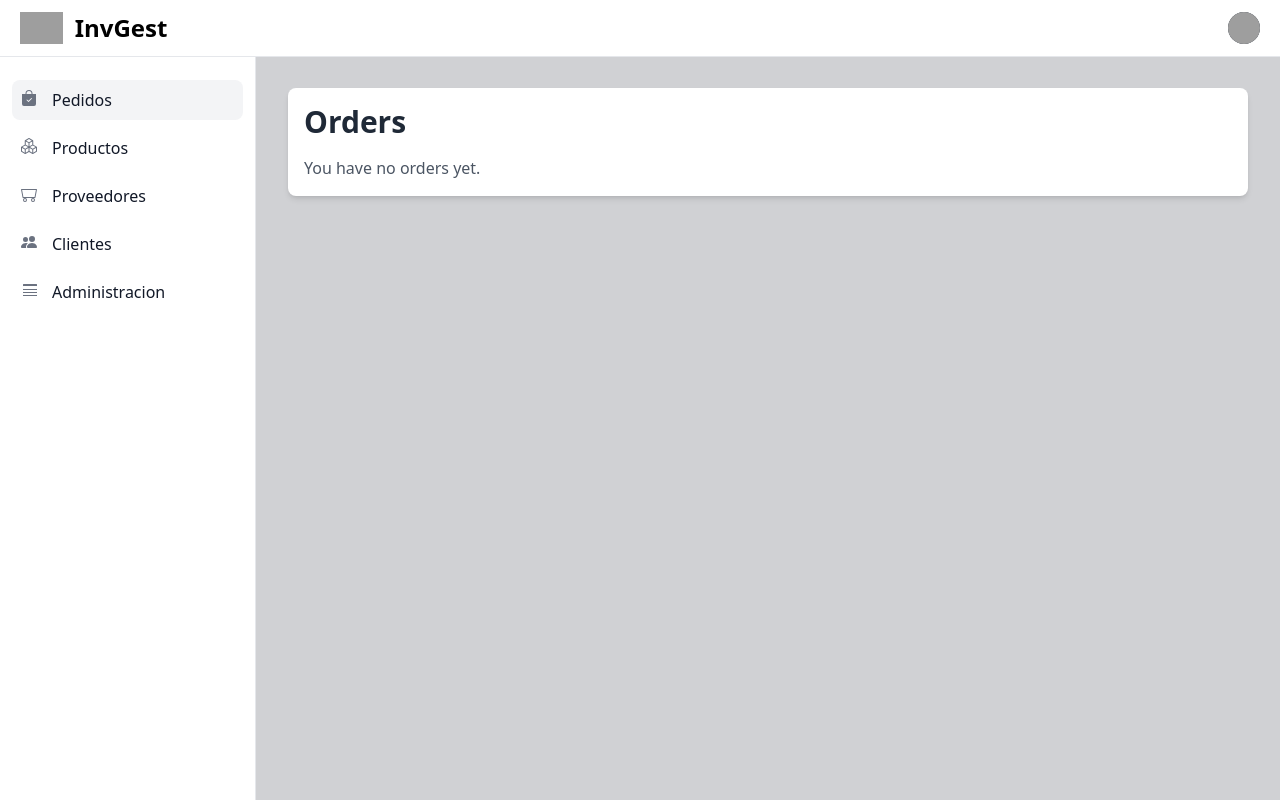
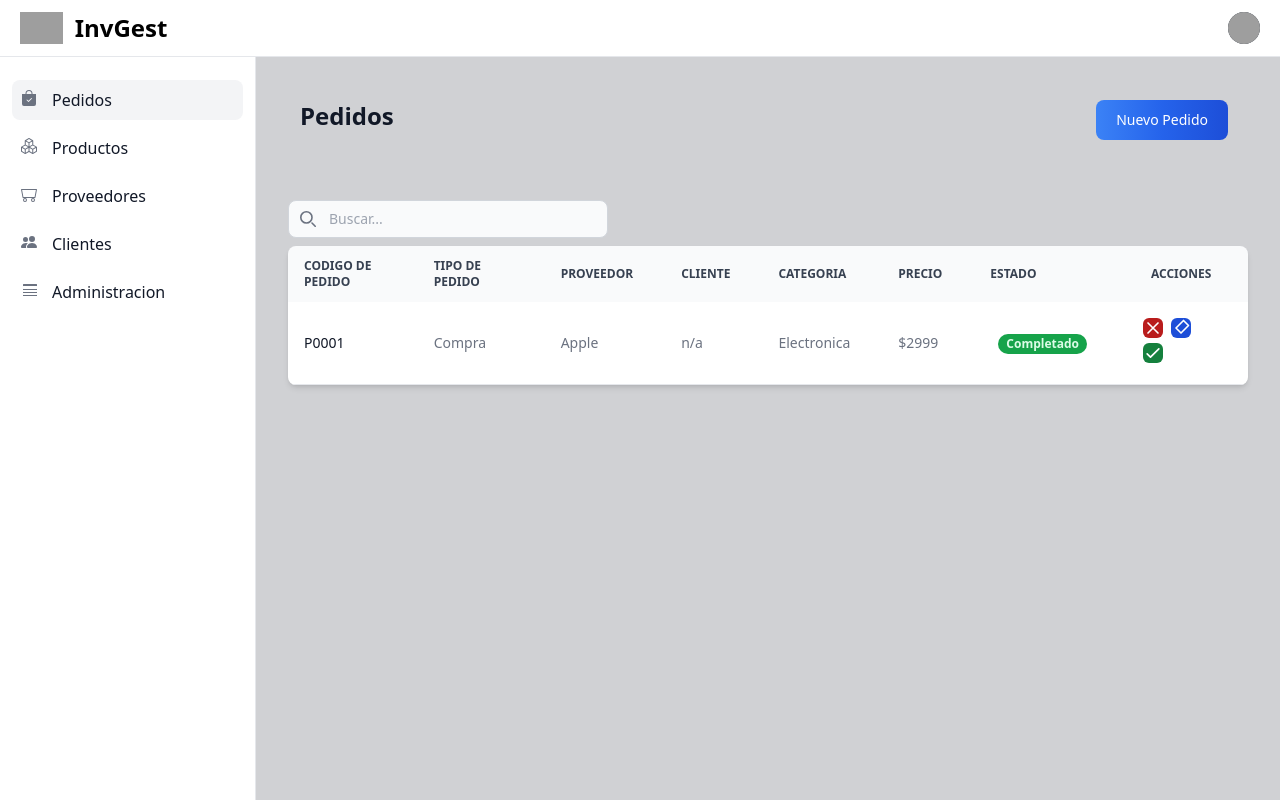
Before and after one commit to nelsinho10/inventory-management-system, a React (Vite) app: page /pedidos in a window 1280 px wide. Built offline with nearby package versions, Linux system fonts and the light colour scheme; grey boxes are pictures that could not be loaded.

Commit message:
feat: Improve OrdersPage layout and add search functionality

```diff
--- a/src/orders/pages/OrdersPage.jsx
+++ b/src/orders/pages/OrdersPage.jsx
@@ -1,12 +1,168 @@
+import { NavLink } from 'react-router-dom'
+
 export const OrdersPage = () => {
   return (
-    <div className="p-4 bg-white rounded-lg shadow-md dark:bg-gray-800">
-      <h1 className="text-3xl font-semibold text-gray-800 dark:text-white">
-        Orders
-      </h1>
-      <p className="mt-4 text-gray-600 dark:text-gray-400">
-        You have no orders yet.
-      </p>
+    <div className="container">
+      <div className="flex justify-between p-3 max-w-full dark:bg-gray-700 dark:border-gray-700 rounded-lg">
+        <h1 className="text-2xl font-bold text-gray-900 dark:text-white">
+          Pedidos
+        </h1>
+        <NavLink
+          to={'/pedidos/nuevo'}
+          type="button"
+          className="text-white bg-gradient-to-r from-blue-500 via-blue-600 to-blue-700 hover:bg-gradient-to-br focus:ring-4 focus:outline-none focus:ring-blue-300 dark:focus:ring-blue-800 font-medium rounded-lg text-sm px-5 py-2.5 text-center me-2 mb-2"
+        >
+          Nuevo Pedido
+        </NavLink>
+      </div>
+
+      <div className="mt-10">
+        <label htmlFor="table-search" className="sr-only">
+          Search
+        </label>
+        <div className="relative">
+          <div className="absolute inset-y-0 rtl:inset-r-0 start-0 flex items-center ps-3 pointer-events-none">
+            <svg
+              className="w-4 h-4 text-gray-500 dark:text-gray-400"
+              aria-hidden="true"
+              xmlns="http://www.w3.org/2000/svg"
+              fill="none"
+              viewBox="0 0 20 20"
+            >
+              <path
+                stroke="currentColor"
+                strokeLinecap="round"
+                strokeLinejoin="round"
+                strokeWidth="2"
+                d="m19 19-4-4m0-7A7 7 0 1 1 1 8a7 7 0 0 1 14 0Z"
+              />
+            </svg>
+          </div>
+          <input
+            type="text"
+            id="table-search"
+            className="block py-2 ps-10 text-sm text-gray-900 border border-gray-300 rounded-lg w-80 bg-gray-50 focus:ring-blue-500 focus:border-blue-500 dark:bg-gray-700 dark:border-gray-600 dark:placeholder-gray-400 dark:text-white dark:focus:ring-blue-500 dark:focus:border-blue-500"
+            placeholder="Buscar..."
+          />
+        </div>
+      </div>
+      <div className="relative overflow-x-auto shadow-md sm:rounded-lg mt-2 rounded-lg">
+        <table className="w-full text-sm text-left rtl:text-right text-gray-500 dark:text-gray-400">
+          <thead className="text-xs text-gray-700 uppercase bg-gray-50 dark:bg-gray-700 dark:text-gray-400">
+            <tr>
+              <th scope="col" className="px-4 py-3">
+                Codigo de Pedido
+              </th>
+              <th scope="col" className="px-6 py-3">
+                Tipo de Pedido
+              </th>
+              <th scope="col" className="px-6 py-3">
+                Proveedor
+              </th>
+              <th scope="col" className="px-6 py-3">
+                Cliente
+              </th>
+              <th scope="col" className="px-6 py-3">
+                Categoria
+              </th>
+              <th scope="col" className="px-6 py-3">
+                Precio
+              </th>
+              <th scope="col" className="px-6 py-3">
+                Estado
+              </th>
+              <th scope="col" className="px-8 py-3">
+                Acciones
+              </th>
+            </tr>
+          </thead>
+          <tbody>
+            <tr className="bg-white border-b dark:bg-gray-800 dark:border-gray-700 hover:bg-gray-50 dark:hover:bg-gray-600">
+              <th
+                scope="row"
+                className="px-4 py-4 font-medium text-gray-900 whitespace-nowrap dark:text-white"
+              >
+                P0001
+              </th>
+              <td className="px-6 py-4">Compra</td>
+              <td className="px-6 py-4">Apple</td>
+              <td className="px-6 py-4">n/a</td>
+              <td className="px-6 py-4">Electronica</td>
+              <td className="px-6 py-4">$2999</td>
+              <td className="px-8 py-4">
+                <span className="inline-flex items-center justify-center px-2 py-1 text-xs font-bold leading-none text-green-100 bg-green-600 rounded-full">
+                  Completado
+                </span>
+              </td>
+              <td className="px-6 py-4">
+                {/* Trash */}
+                <button
+                  type="button"
+                  className="text-white bg-red-700 hover:bg-red-800 focus:ring-4 focus:outline-none focus:ring-red-300 font-normal rounded-md text-sm  text-center inline-flex items-center me-2 dark:bg-red-600 dark:hover:bg-red-700 dark:focus:ring-red-800"
+                >
+                  <svg
+                    className="w-5 h-5"
+                    aria-hidden="true"
+                    fill="none"
+                    viewBox="0 0 24 24"
+                  >
+                    <path
+                      stroke="currentColor"
+                      strokeLinecap="round"
+                      strokeLinejoin="round"
+                      strokeWidth="2"
+                      d="M6 18L18 6M6 6l12 12"
+                    ></path>
+                  </svg>
+                  <span className="sr-only">Icon description</span>
+                </button>
+                {/* Edit */}
+                <button
+                  type="button"
+                  className="text-white bg-blue-700 hover:bg-blue-800 focus:ring-4 focus:outline-none focus:ring-blue-300 font-normal rounded-md text-sm  text-center inline-flex items-center me-2 dark:bg-blue-600 dark:hover:bg-blue-700 dark:focus:ring-blue-800"
+                >
+                  <svg
+                    className="w-5 h-5"
+                    aria-hidden="true"
+                    fill="none"
+                    viewBox="0 0 24 24"
+                  >
+                    <path
+                      stroke="currentColor"
+                      strokeLinecap="round"
+                      strokeLinejoin="round"
+                      strokeWidth="2"
+                      d="M15 3l6 6-9 9-6-6 9-9Z"
+                    ></path>
+                  </svg>
+                  <span className="sr-only">Icon description</span>
+                </button>
+                {/* Completado */}
+                <button
+                  type="button"
+                  className="text-white bg-green-700 hover:bg-green-800 focus:ring-4 focus:outline-none focus:ring-green-300 font-normal rounded-md text-sm  text-center inline-flex items-center me-2 dark:bg-green-600 dark:hover:bg-green-700 dark:focus:ring-green-800"
+                >
+                  <svg
+                    className="w-5 h-5"
+                    aria-hidden="true"
+                    fill="none"
+                    viewBox="0 0 24 24"
+                  >
+                    <path
+                      stroke="currentColor"
+                      strokeLinecap="round"
+                      strokeLinejoin="round"
+                      strokeWidth="2"
+                      d="M5 13l4 4L19 7"
+                    ></path>
+                  </svg>
+                  <span className="sr-only">Icon description</span>
+                </button>
+              </td>
+            </tr>
+          </tbody>
+        </table>
+      </div>
     </div>
   )
 }
```
